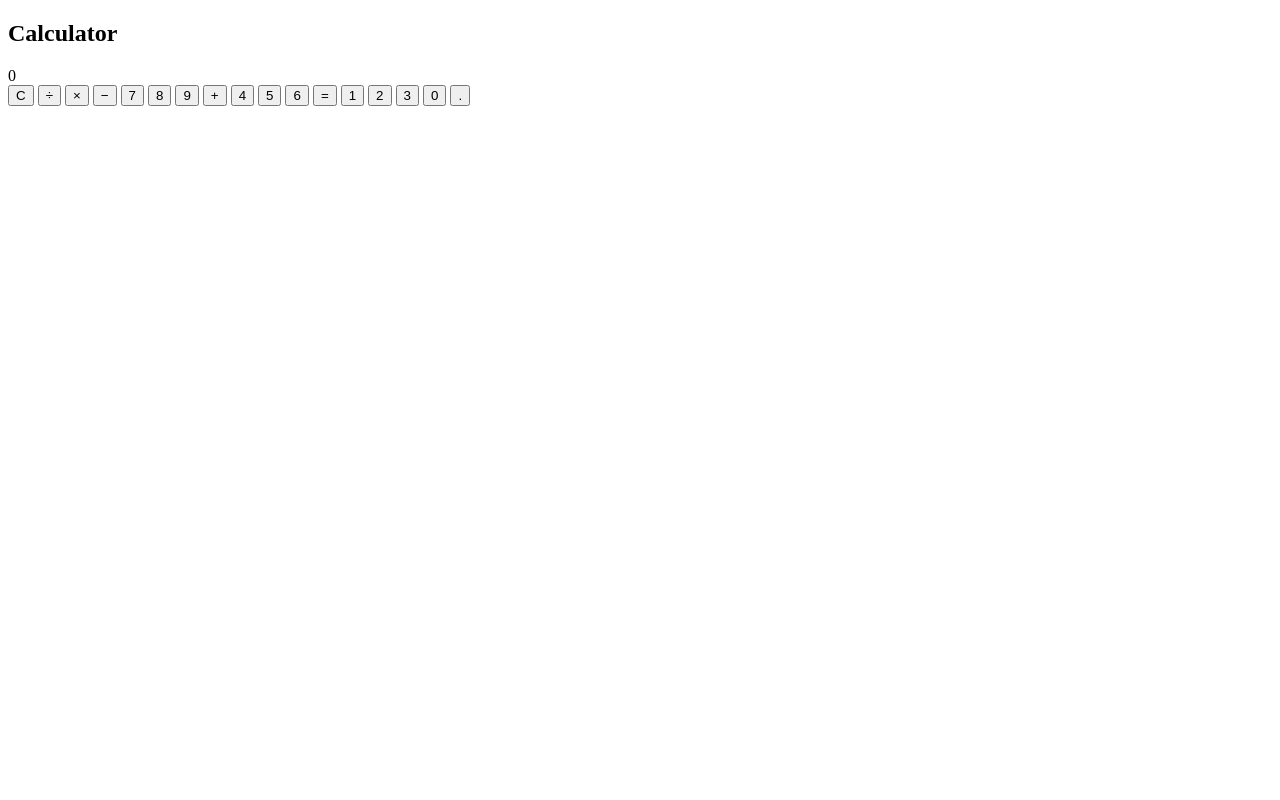
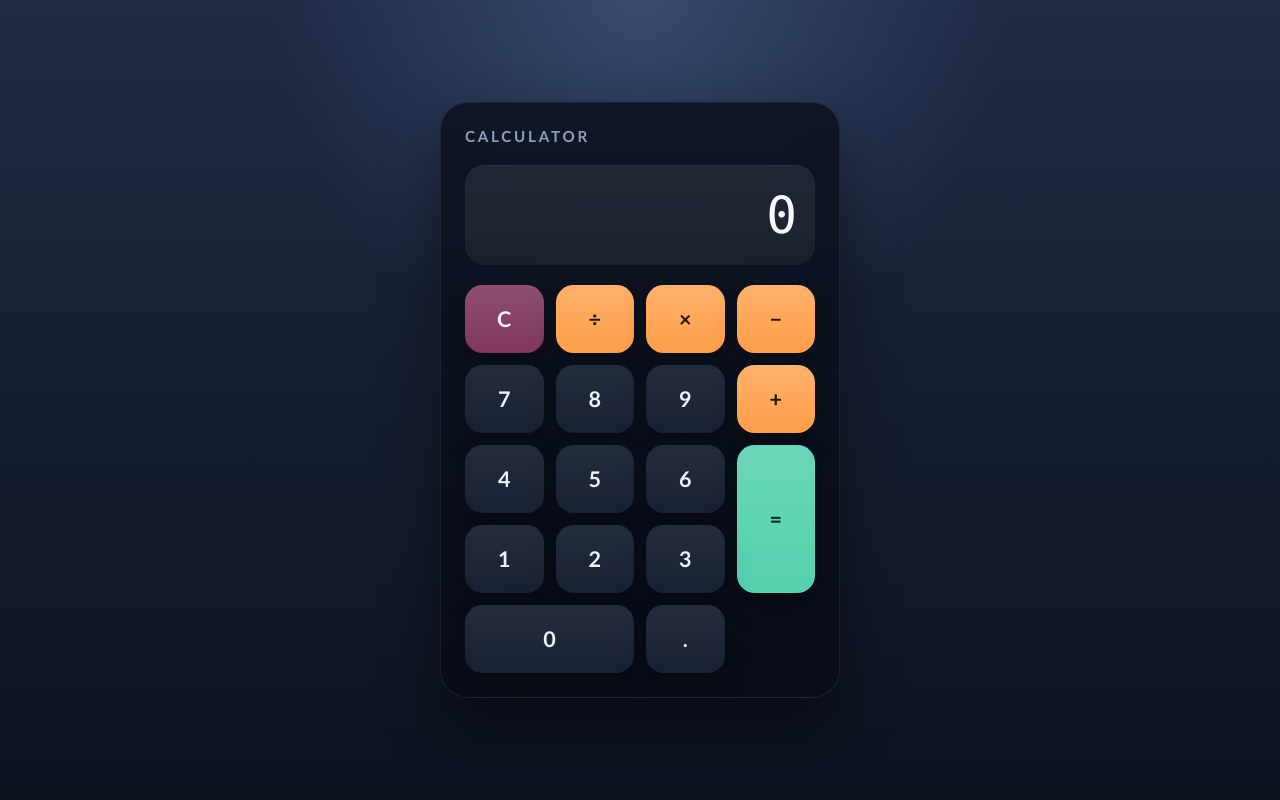
Before and after one commit to mtplayground/Alex-Hou-2024-test-3, a Flask app: page / in a window 1280 px wide. Run offline with Flask 3, Linux system fonts and the light colour scheme.

Commit message:
feat: Style calculator with CSS

```diff
--- /dev/null
+++ b/app/static/css/styles.css
@@ -0,0 +1,209 @@
+:root {
+  color-scheme: dark;
+  --page-top: #1f2a44;
+  --page-bottom: #0c1220;
+  --panel-top: rgba(14, 20, 35, 0.94);
+  --panel-bottom: rgba(9, 13, 24, 0.98);
+  --panel-border: rgba(255, 255, 255, 0.08);
+  --display-bg: rgba(255, 255, 255, 0.06);
+  --display-text: #f6f8fb;
+  --text-muted: #8fa0bc;
+  --button-bg: #182133;
+  --button-hover: #21304b;
+  --button-active: #2a3b5a;
+  --button-text: #eef3fb;
+  --operator-bg: #ff9f4a;
+  --operator-hover: #ffb166;
+  --operator-active: #f38b28;
+  --operator-text: #1e1407;
+  --clear-bg: #7f375f;
+  --clear-hover: #99466f;
+  --clear-active: #692a4e;
+  --equals-bg: #55d1ae;
+  --equals-hover: #6ce1bf;
+  --equals-active: #36b690;
+  --shadow-strong: 0 28px 60px rgba(0, 0, 0, 0.45);
+  --shadow-soft: 0 12px 24px rgba(0, 0, 0, 0.25);
+}
+
+*,
+*::before,
+*::after {
+  box-sizing: border-box;
+}
+
+body {
+  margin: 0;
+  min-height: 100vh;
+  background:
+    radial-gradient(circle at top, rgba(130, 176, 255, 0.24), transparent 36%),
+    linear-gradient(180deg, var(--page-top), var(--page-bottom));
+  color: var(--button-text);
+  font-family: "Avenir Next", "Trebuchet MS", "Segoe UI", sans-serif;
+}
+
+.calculator-page {
+  min-height: 100vh;
+  display: grid;
+  place-items: center;
+  padding: 2rem 1rem;
+}
+
+.calculator {
+  width: min(100%, 25rem);
+  padding: 1.5rem;
+  border: 1px solid var(--panel-border);
+  border-radius: 1.75rem;
+  background: linear-gradient(180deg, var(--panel-top), var(--panel-bottom));
+  box-shadow: var(--shadow-strong);
+  backdrop-filter: blur(18px);
+}
+
+.calculator-header {
+  margin-bottom: 1.25rem;
+}
+
+.calculator-header h1 {
+  margin: 0;
+  font-size: 0.95rem;
+  font-weight: 700;
+  letter-spacing: 0.18em;
+  text-transform: uppercase;
+  color: var(--text-muted);
+}
+
+.calculator-display {
+  width: 100%;
+  display: flex;
+  align-items: center;
+  justify-content: flex-end;
+  min-height: 6rem;
+  margin-bottom: 1.25rem;
+  padding: 1.25rem;
+  border-radius: 1.25rem;
+  background: linear-gradient(180deg, rgba(255, 255, 255, 0.08), var(--display-bg));
+  color: var(--display-text);
+  box-shadow: inset 0 1px 0 rgba(255, 255, 255, 0.05);
+  font-family: "IBM Plex Mono", "SFMono-Regular", "Consolas", monospace;
+  font-size: clamp(2.4rem, 4vw, 3.6rem);
+  font-weight: 500;
+  letter-spacing: -0.04em;
+  text-align: right;
+  overflow-wrap: anywhere;
+}
+
+.calculator-keypad {
+  display: grid;
+  grid-template-columns: repeat(4, minmax(0, 1fr));
+  gap: 0.75rem;
+}
+
+.calculator-button {
+  min-height: 4.25rem;
+  border: 0;
+  border-radius: 1.1rem;
+  background: linear-gradient(180deg, rgba(255, 255, 255, 0.05), transparent), var(--button-bg);
+  color: var(--button-text);
+  box-shadow: var(--shadow-soft);
+  cursor: pointer;
+  font: inherit;
+  font-size: 1.35rem;
+  font-weight: 700;
+  transition:
+    transform 140ms ease,
+    background-color 140ms ease,
+    box-shadow 140ms ease,
+    filter 140ms ease;
+}
+
+.calculator-button:hover {
+  background-color: var(--button-hover);
+  transform: translateY(-1px);
+}
+
+.calculator-button:active {
+  background-color: var(--button-active);
+  box-shadow: 0 8px 16px rgba(0, 0, 0, 0.24);
+  transform: translateY(1px) scale(0.98);
+}
+
+.calculator-button:focus-visible {
+  outline: 3px solid rgba(255, 255, 255, 0.45);
+  outline-offset: 2px;
+}
+
+.calculator-button-operator {
+  background:
+    linear-gradient(180deg, rgba(255, 255, 255, 0.18), transparent),
+    var(--operator-bg);
+  color: var(--operator-text);
+}
+
+.calculator-button-operator:hover {
+  background-color: var(--operator-hover);
+}
+
+.calculator-button-operator:active {
+  background-color: var(--operator-active);
+}
+
+.calculator-button-clear {
+  background:
+    linear-gradient(180deg, rgba(255, 255, 255, 0.12), transparent),
+    var(--clear-bg);
+}
+
+.calculator-button-clear:hover {
+  background-color: var(--clear-hover);
+}
+
+.calculator-button-clear:active {
+  background-color: var(--clear-active);
+}
+
+.calculator-button-equals {
+  grid-row: span 2;
+  background:
+    linear-gradient(180deg, rgba(255, 255, 255, 0.12), transparent),
+    var(--equals-bg);
+  color: #072019;
+}
+
+.calculator-button-equals:hover {
+  background-color: var(--equals-hover);
+}
+
+.calculator-button-equals:active {
+  background-color: var(--equals-active);
+}
+
+.calculator-button-zero {
+  grid-column: span 2;
+}
+
+@media (max-width: 480px) {
+  .calculator-page {
+    padding: 1rem 0.75rem;
+  }
+
+  .calculator {
+    padding: 1rem;
+    border-radius: 1.5rem;
+  }
+
+  .calculator-display {
+    min-height: 5.2rem;
+    padding: 1rem;
+    font-size: clamp(2rem, 12vw, 3rem);
+  }
+
+  .calculator-keypad {
+    gap: 0.6rem;
+  }
+
+  .calculator-button {
+    min-height: 3.8rem;
+    border-radius: 0.95rem;
+    font-size: 1.2rem;
+  }
+}
--- a/app/templates/index.html
+++ b/app/templates/index.html
@@ -4,6 +4,7 @@
     <meta charset="utf-8">
     <meta name="viewport" content="width=device-width, initial-scale=1">
     <title>Calculator</title>
+    <link rel="stylesheet" href="{{ url_for('static', filename='css/styles.css') }}">
   </head>
   <body>
     <main class="calculator-page">
```
